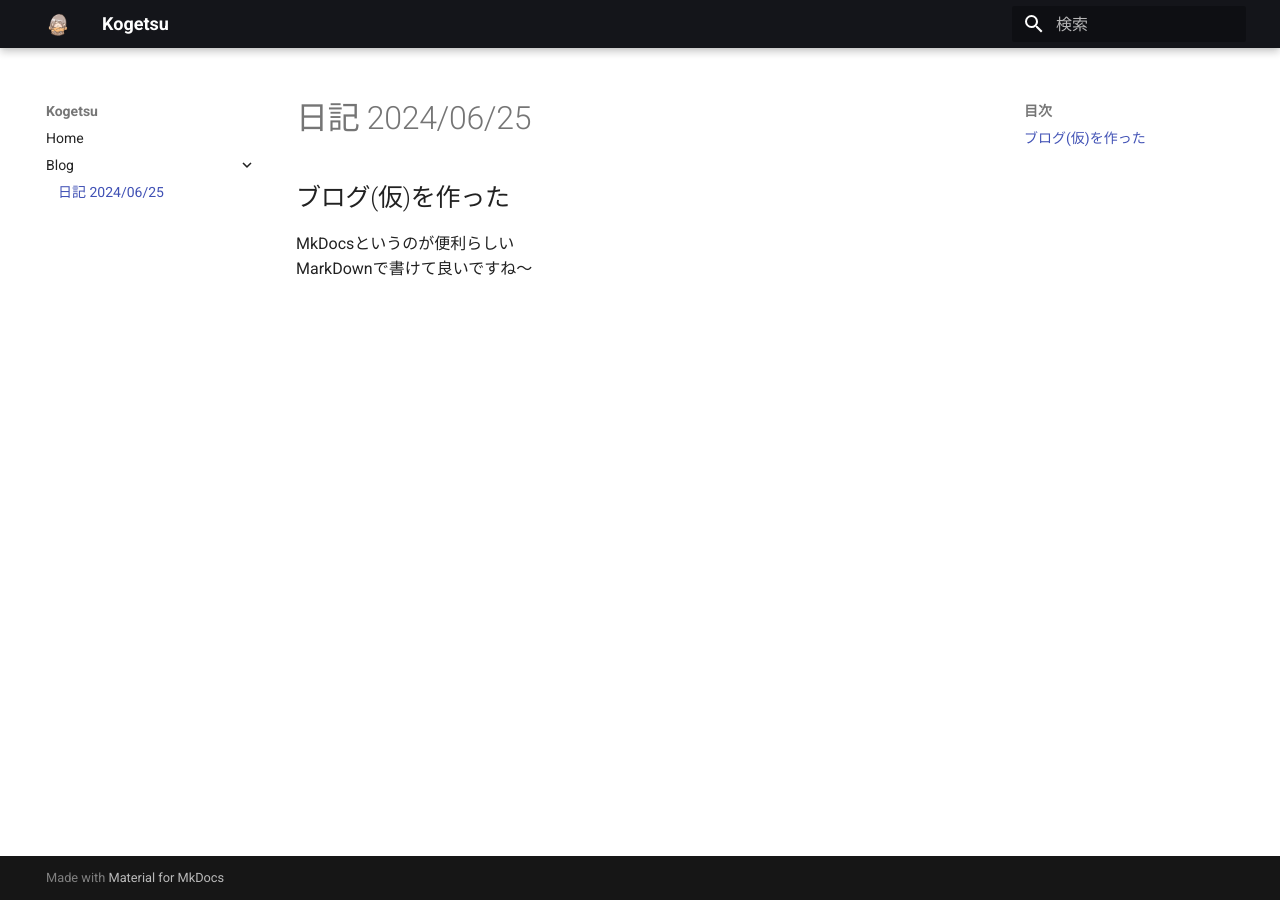
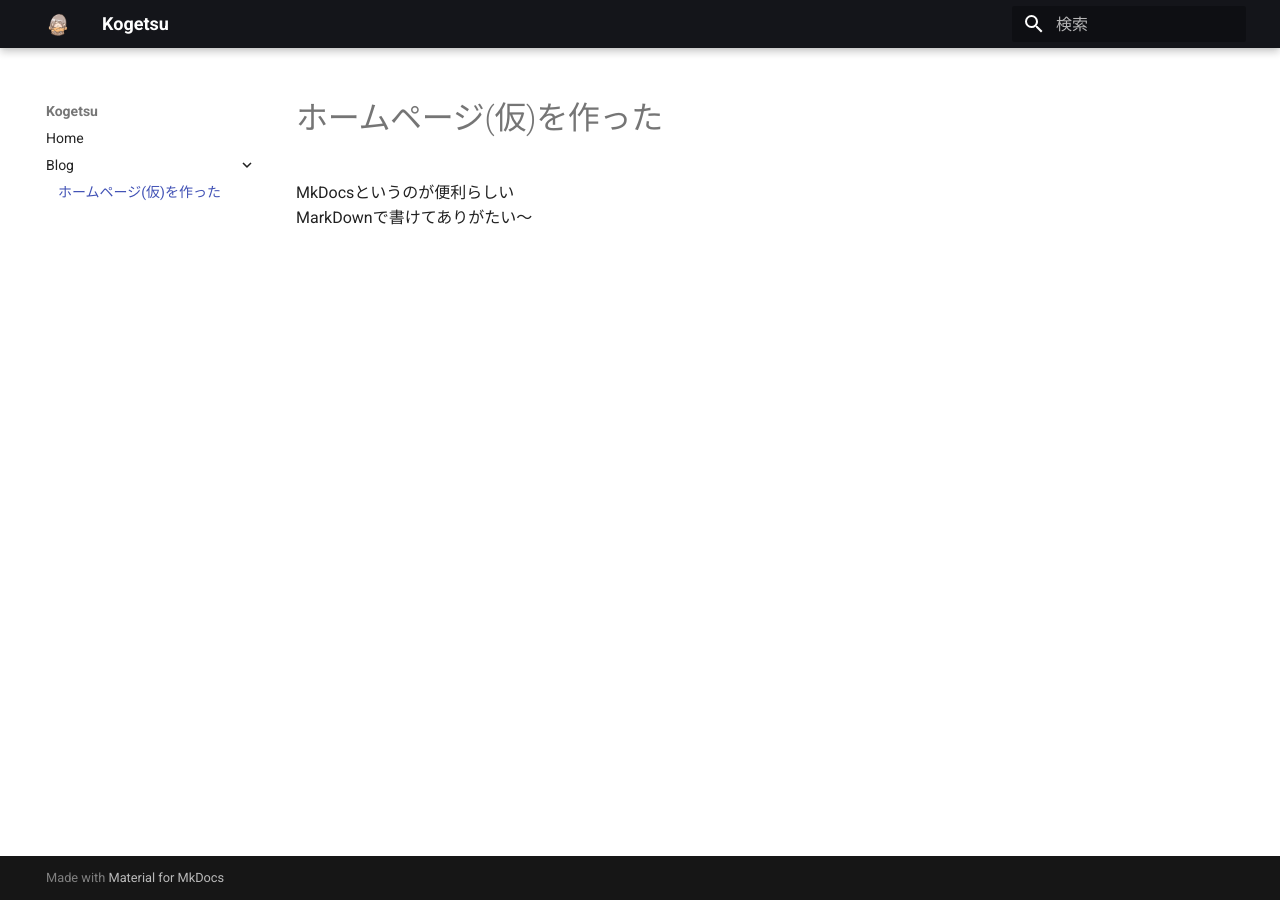
Before and after one commit to kogetsu0728/kogetsu0728.github.io, an MkDocs documentation site: the page built from docs/blog/20240625.md, in a window 1280 px wide. Built offline with MkDocs 1.6.1 and Material for MkDocs 9.7.7, drawn with Linux system fonts in a browser that asks for light colours.

Commit message:
update blog

```diff
--- a/docs/blog/20240625.md
+++ b/docs/blog/20240625.md
@@ -1,4 +1,3 @@
-# 日記 2024/06/25
-## ブログ(仮)を作った
+# ホームページ(仮)を作った
 MkDocsというのが便利らしい <br>
-MarkDownで書けて良いですね～ <br>
+MarkDownで書けてありがたい～ <br>
```
